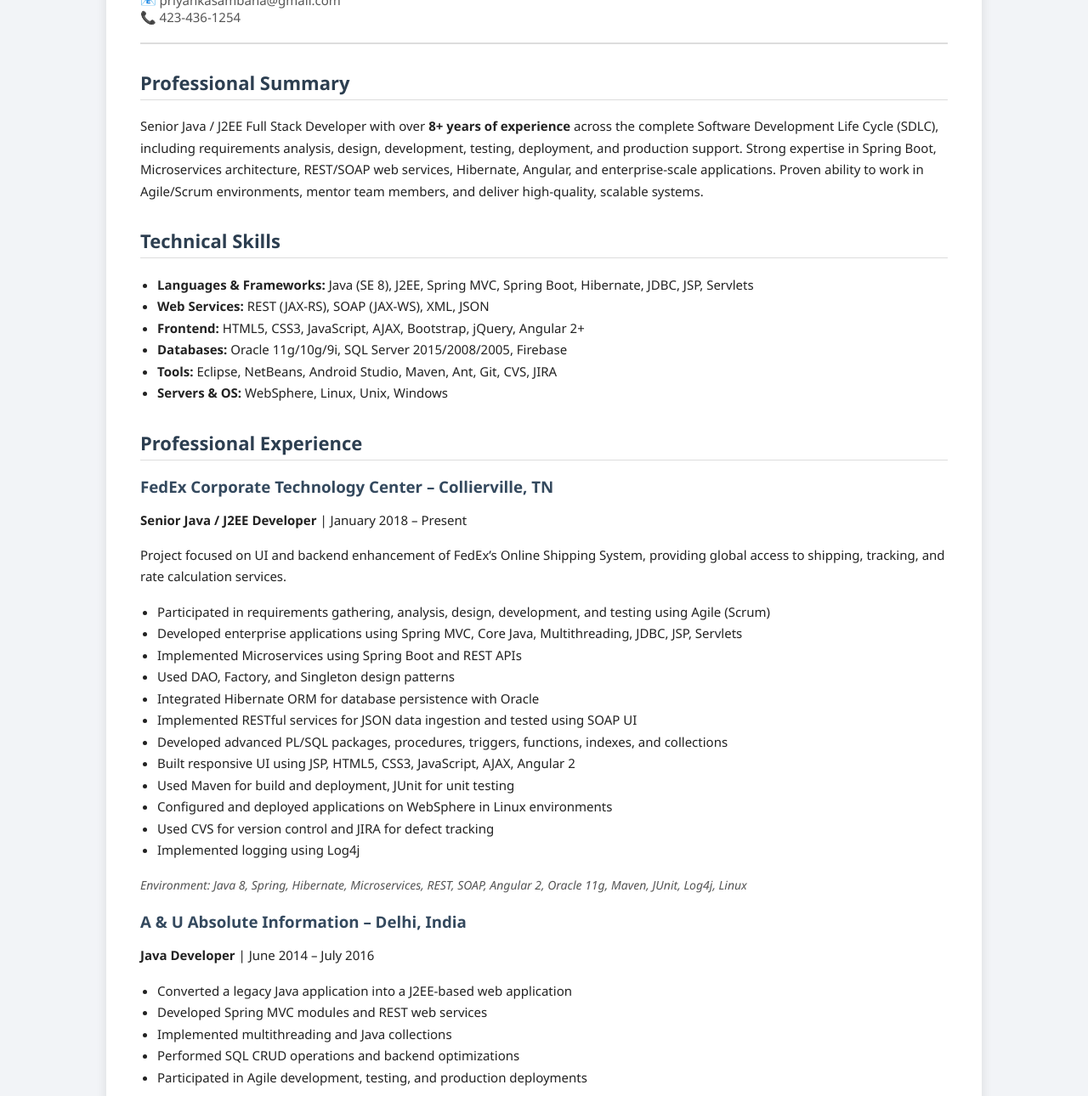
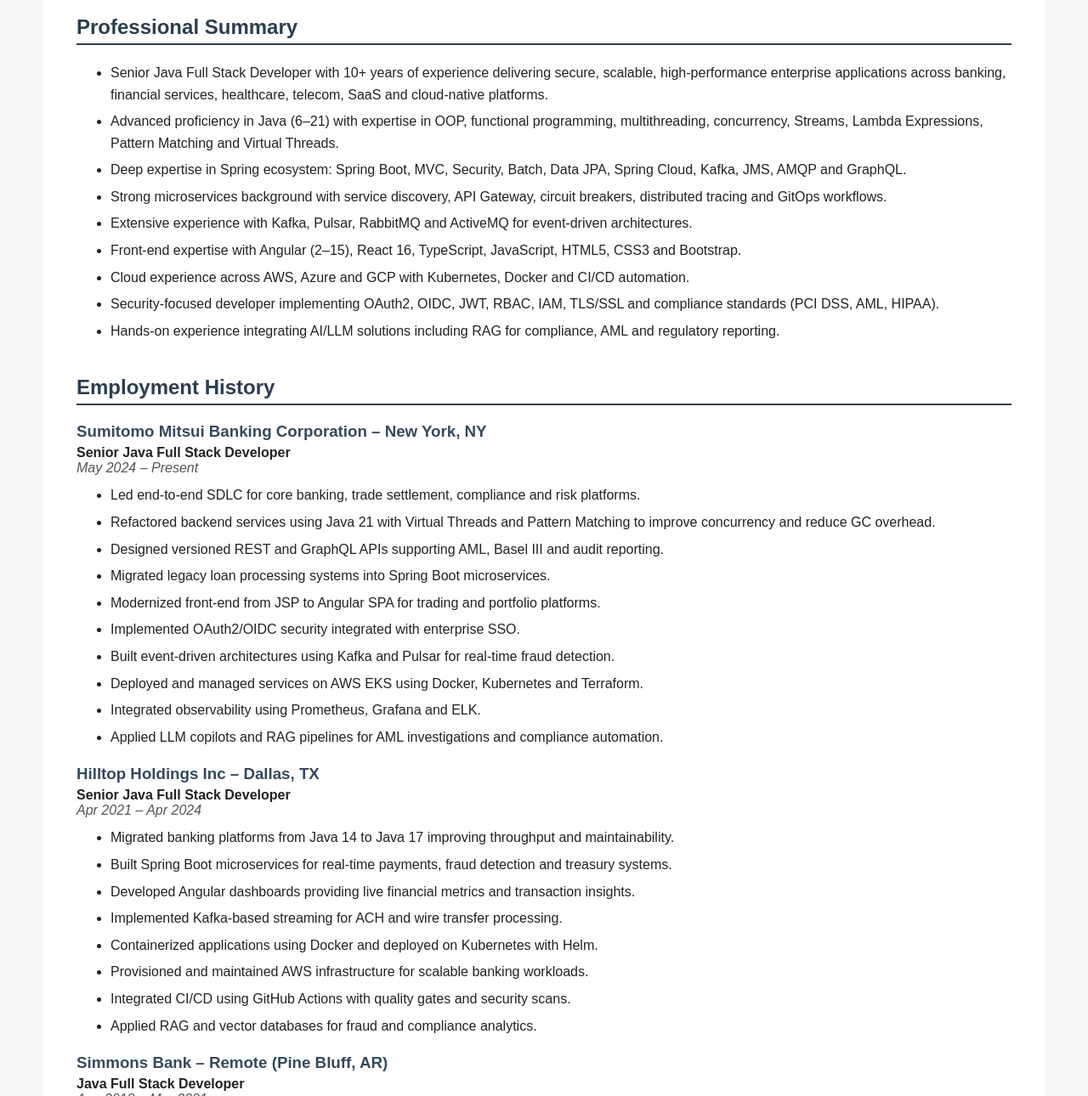
Before and after one commit to devorg2026/devorg2026.github.io, a plain HTML site: page index.html in a window 1280 px wide. Shown: the part 127-1417 px from the top of the page at 85% size. Drawn offline with Linux system fonts and the light colour scheme.

Commit message:
Refactor index.html for improved layout and content
Updated the title and improved styling for better presentation. Enhanced professional summary and experience sections to reflect more recent roles and skills.

```diff
--- a/index.html
+++ b/index.html
@@ -2,68 +2,68 @@
 <html lang="en">
 <head>
     <meta charset="UTF-8">
-    <title>Priyanka Sambana | Senior Java Full Stack Developer</title>
+    <title>Priyanka Sambana – Senior Java Full Stack Developer</title>
+    <meta name="viewport" content="width=device-width, initial-scale=1.0">
+
     <style>
         body {
-            font-family: "Segoe UI", Arial, sans-serif;
-            background: #f2f4f7;
+            font-family: Arial, Helvetica, sans-serif;
+            background: #f4f6f8;
             margin: 0;
             padding: 0;
             color: #222;
         }
         .container {
-            max-width: 950px;
-            background: #ffffff;
-            margin: 30px auto;
+            max-width: 1100px;
+            margin: auto;
+            background: #fff;
             padding: 40px;
-            box-shadow: 0 4px 12px rgba(0,0,0,0.1);
-        }
-        .header {
-            display: flex;
-            align-items: center;
-            border-bottom: 2px solid #ddd;
-            padding-bottom: 20px;
-            margin-bottom: 25px;
-        }
-        .photo {
-            width: 120px;
-            height: 150px;
-            border: 1px solid #ccc;
-            margin-right: 25px;
-            object-fit: cover;
         }
         h1 {
             margin: 0;
-            font-size: 30px;
+            font-size: 34px;
             color: #2c3e50;
         }
-        .contact {
-            margin-top: 6px;
-            font-size: 15px;
+        h2 {
+            border-bottom: 2px solid #2c3e50;
+            padding-bottom: 5px;
+            margin-top: 40px;
+            color: #2c3e50;
+        }
+        h3 {
+            margin-bottom: 5px;
+            color: #34495e;
+        }
+        .title {
+            font-size: 18px;
+            margin-top: 5px;
+            font-weight: bold;
+        }
+        .section {
+            margin-top: 25px;
+        }
+        ul {
+            margin-top: 10px;
+            line-height: 1.6;
+        }
+        li {
+            margin-bottom: 6px;
+        }
+        .client {
+            margin-top: 20px;
+        }
+        .role {
+            font-weight: bold;
+        }
+        .date {
+            font-style: italic;
             color: #555;
         }
-        h2 {
-            margin-top: 30px;
-            font-size: 22px;
-            color: #2c3e50;
-            border-bottom: 1px solid #ddd;
-            padding-bottom: 5px;
-        }
-        h3 {
-            margin-bottom: 4px;
-            color: #34495e;
-        }
-        p, li {
-            font-size: 15px;
-            line-height: 1.7;
-        }
-        ul {
-            padding-left: 20px;
-        }
-        .env {
-            font-style: italic;
-            color: #555;
+        footer {
+            margin-top: 50px;
+            text-align: center;
             font-size: 14px;
+            color: #777;
         }
     </style>
 </head>
@@ -71,106 +71,119 @@
 
 <div class="container">
 
-    <!-- HEADER -->
-    <div class="header">
+    <header>
+        <h1>Priyanka Sambana</h1>
+        <div class="title">Senior Java Full Stack Developer</div>
+    </header>
 
-        <div>
-            <h1>Priyanka Sambana</h1>
-            <div class="contact">
-                📧 priyankasambana@gmail.com<br>
-                📞 423-436-1254
-            </div>
-        </div>
+    <section class="section">
+        <h2>Professional Summary</h2>
+        <ul>
+            <li>Senior Java Full Stack Developer with 10+ years of experience delivering secure, scalable, high-performance enterprise applications across banking, financial services, healthcare, telecom, SaaS and cloud-native platforms.</li>
+            <li>Advanced proficiency in Java (6–21) with expertise in OOP, functional programming, multithreading, concurrency, Streams, Lambda Expressions, Pattern Matching and Virtual Threads.</li>
+            <li>Deep expertise in Spring ecosystem: Spring Boot, MVC, Security, Batch, Data JPA, Spring Cloud, Kafka, JMS, AMQP and GraphQL.</li>
+            <li>Strong microservices background with service discovery, API Gateway, circuit breakers, distributed tracing and GitOps workflows.</li>
+            <li>Extensive experience with Kafka, Pulsar, RabbitMQ and ActiveMQ for event-driven architectures.</li>
+            <li>Front-end expertise with Angular (2–15), React 16, TypeScript, JavaScript, HTML5, CSS3 and Bootstrap.</li>
+            <li>Cloud experience across AWS, Azure and GCP with Kubernetes, Docker and CI/CD automation.</li>
+            <li>Security-focused developer implementing OAuth2, OIDC, JWT, RBAC, IAM, TLS/SSL and compliance standards (PCI DSS, AML, HIPAA).</li>
+            <li>Hands-on experience integrating AI/LLM solutions including RAG for compliance, AML and regulatory reporting.</li>
+        </ul>
+    </section>
+
+    <section class="section">
+        <h2>Employment History</h2>
+
+        <div class="client">
+            <h3>Sumitomo Mitsui Banking Corporation – New York, NY</h3>
+            <div class="role">Senior Java Full Stack Developer</div>
+            <div class="date">May 2024 – Present</div>
+            <ul>
+                <li>Led end-to-end SDLC for core banking, trade settlement, compliance and risk platforms.</li>
+                <li>Refactored backend services using Java 21 with Virtual Threads and Pattern Matching to improve concurrency and reduce GC overhead.</li>
+                <li>Designed versioned REST and GraphQL APIs supporting AML, Basel III and audit reporting.</li>
+                <li>Migrated legacy loan processing systems into Spring Boot microservices.</li>
+                <li>Modernized front-end from JSP to Angular SPA for trading and portfolio platforms.</li>
+                <li>Implemented OAuth2/OIDC security integrated with enterprise SSO.</li>
+                <li>Built event-driven architectures using Kafka and Pulsar for real-time fraud detection.</li>
+                <li>Deployed and managed services on AWS EKS using Docker, Kubernetes and Terraform.</li>
+                <li>Integrated observability using Prometheus, Grafana and ELK.</li>
+                <li>Applied LLM copilots and RAG pipelines for AML investigations and compliance automation.</li>
+            </ul>
         </div>
 
-    <!-- SUMMARY -->
-    <h2>Professional Summary</h2>
-    <p>
-        Senior Java / J2EE Full Stack Developer with over <strong>8+ years of experience</strong>
-        across the complete Software Development Life Cycle (SDLC), including requirements analysis,
-        design, development, testing, deployment, and production support. Strong expertise in
-        Spring Boot, Microservices architecture, REST/SOAP web services, Hibernate, Angular, and
-        enterprise-scale applications. Proven ability to work in Agile/Scrum environments,
-        mentor team members, and deliver high-quality, scalable systems.
-    </p>
+        <div class="client">
+            <h3>Hilltop Holdings Inc – Dallas, TX</h3>
+            <div class="role">Senior Java Full Stack Developer</div>
+            <div class="date">Apr 2021 – Apr 2024</div>
+            <ul>
+                <li>Migrated banking platforms from Java 14 to Java 17 improving throughput and maintainability.</li>
+                <li>Built Spring Boot microservices for real-time payments, fraud detection and treasury systems.</li>
+                <li>Developed Angular dashboards providing live financial metrics and transaction insights.</li>
+                <li>Implemented Kafka-based streaming for ACH and wire transfer processing.</li>
+                <li>Containerized applications using Docker and deployed on Kubernetes with Helm.</li>
+                <li>Provisioned and maintained AWS infrastructure for scalable banking workloads.</li>
+                <li>Integrated CI/CD using GitHub Actions with quality gates and security scans.</li>
+                <li>Applied RAG and vector databases for fraud and compliance analytics.</li>
+            </ul>
+        </div>
 
-    <!-- SKILLS -->
-    <h2>Technical Skills</h2>
+        <div class="client">
+            <h3>Simmons Bank – Remote (Pine Bluff, AR)</h3>
+            <div class="role">Java Full Stack Developer</div>
+            <div class="date">Aug 2018 – Mar 2021</div>
             <ul>
-        <li><strong>Languages & Frameworks:</strong> Java (SE 8), J2EE, Spring MVC, Spring Boot, Hibernate, JDBC, JSP, Servlets</li>
-        <li><strong>Web Services:</strong> REST (JAX-RS), SOAP (JAX-WS), XML, JSON</li>
-        <li><strong>Frontend:</strong> HTML5, CSS3, JavaScript, AJAX, Bootstrap, jQuery, Angular 2+</li>
-        <li><strong>Databases:</strong> Oracle 11g/10g/9i, SQL Server 2015/2008/2005, Firebase</li>
-        <li><strong>Tools:</strong> Eclipse, NetBeans, Android Studio, Maven, Ant, Git, CVS, JIRA</li>
-        <li><strong>Servers & OS:</strong> WebSphere, Linux, Unix, Windows</li>
+                <li>Developed secure Spring Boot microservices for digital banking and ATM integrations.</li>
+                <li>Implemented OAuth2 and JWT-based security for customer and internal portals.</li>
+                <li>Built React-based front-end applications with secure routing and CSP enforcement.</li>
+                <li>Deployed solutions on Microsoft Azure with AKS and Azure Functions.</li>
+                <li>Implemented CI/CD pipelines with Jenkins and DevSecOps controls.</li>
             </ul>
+        </div>
 
-    <!-- EXPERIENCE -->
-    <h2>Professional Experience</h2>
+        <div class="client">
+            <h3>CitiusTech – Princeton, NJ</h3>
+            <div class="role">Java Developer</div>
+            <div class="date">Oct 2015 – Jul 2018</div>
+            <ul>
+                <li>Developed healthcare systems ensuring HIPAA compliance.</li>
+                <li>Built Spring MVC and REST services integrated with HL7/FHIR interfaces.</li>
+                <li>Deployed scalable services on AWS EC2 with Auto Scaling and ELB.</li>
+                <li>Implemented batch processing for claims and billing workflows.</li>
+            </ul>
+        </div>
 
-    <h3>FedEx Corporate Technology Center – Collierville, TN</h3>
-    <p><strong>Senior Java / J2EE Developer</strong> | January 2018 – Present</p>
-    <p>
-        Project focused on UI and backend enhancement of FedEx’s Online Shipping System,
-        providing global access to shipping, tracking, and rate calculation services.
-    </p>
+        <div class="client">
+            <h3>Cox Communications – Atlanta, GA</h3>
+            <div class="role">Java Developer</div>
+            <div class="date">Feb 2012 – Sep 2015</div>
             <ul>
-        <li>Participated in requirements gathering, analysis, design, development, and testing using Agile (Scrum)</li>
-        <li>Developed enterprise applications using Spring MVC, Core Java, Multithreading, JDBC, JSP, Servlets</li>
-        <li>Implemented Microservices using Spring Boot and REST APIs</li>
-        <li>Used DAO, Factory, and Singleton design patterns</li>
-        <li>Integrated Hibernate ORM for database persistence with Oracle</li>
-        <li>Implemented RESTful services for JSON data ingestion and tested using SOAP UI</li>
-        <li>Developed advanced PL/SQL packages, procedures, triggers, functions, indexes, and collections</li>
-        <li>Built responsive UI using JSP, HTML5, CSS3, JavaScript, AJAX, Angular 2</li>
-        <li>Used Maven for build and deployment, JUnit for unit testing</li>
-        <li>Configured and deployed applications on WebSphere in Linux environments</li>
-        <li>Used CVS for version control and JIRA for defect tracking</li>
-        <li>Implemented logging using Log4j</li>
+                <li>Developed Java-based telecom billing and subscriber management systems.</li>
+                <li>Designed REST APIs and optimized backend performance for high-volume data.</li>
+                <li>Implemented multithreading and ORM optimizations using Hibernate.</li>
             </ul>
-    <p class="env">
-        Environment: Java 8, Spring, Hibernate, Microservices, REST, SOAP, Angular 2,
-        Oracle 11g, Maven, JUnit, Log4j, Linux
-    </p>
+        </div>
 
-    <!-- INDIA EXPERIENCE -->
-    <h3>A & U Absolute Information – Delhi, India</h3>
-    <p><strong>Java Developer</strong> | June 2014 – July 2016</p>
+    </section>
+
+    <section class="section">
+        <h2>Credentials & Certifications</h2>
         <ul>
-        <li>Converted a legacy Java application into a J2EE-based web application</li>
-        <li>Developed Spring MVC modules and REST web services</li>
-        <li>Implemented multithreading and Java collections</li>
-        <li>Performed SQL CRUD operations and backend optimizations</li>
-        <li>Participated in Agile development, testing, and production deployments</li>
+            <li>AWS Certified Solutions Architect – Associate</li>
+            <li>Microsoft Certified Azure Solutions Architect – Expert</li>
         </ul>
+    </section>
 
-    <!-- EDUCATION -->
+    <section class="section">
         <h2>Education</h2>
-    <p>
-        <strong>University at Buffalo, New York</strong><br>
-        Bachelor’s in Computer Science
-    </p>
+        <ul>
+            <li>Bachelor’s Degree in Computer Science and Engineering</li>
+        </ul>
+    </section>
 
-    <!-- ACADEMIC PROJECTS -->
-    <h2>Academic Projects</h2>
-
-    <h3>STATS-O-SCORE (Android Application)</h3>
-    <ul>
-        <li>Developed a real-time soccer score tracking app using FIFA API</li>
-        <li>Integrated Firebase database and XML-based UI</li>
-    </ul>
-
-    <h3>DINOTESAUR (Android Application)</h3>
-    <ul>
-        <li>Designed a note-taking and image capture app with swipe gestures</li>
-        <li>Implemented Java and XML-based layouts</li>
-    </ul>
-
-    <h3>Address App (JavaFX Desktop Application)</h3>
-    <ul>
-        <li>Built a desktop contact management system using JavaFX and Scene Builder</li>
-        <li>Implemented validation, vCard creation, and CSS-based UI design</li>
-    </ul>
+    <footer>
+        © 2025 – Priyanka Sambana
+    </footer>
 
 </div>
 
```
Lines whose indentation alone changed are shown as unchanged.
